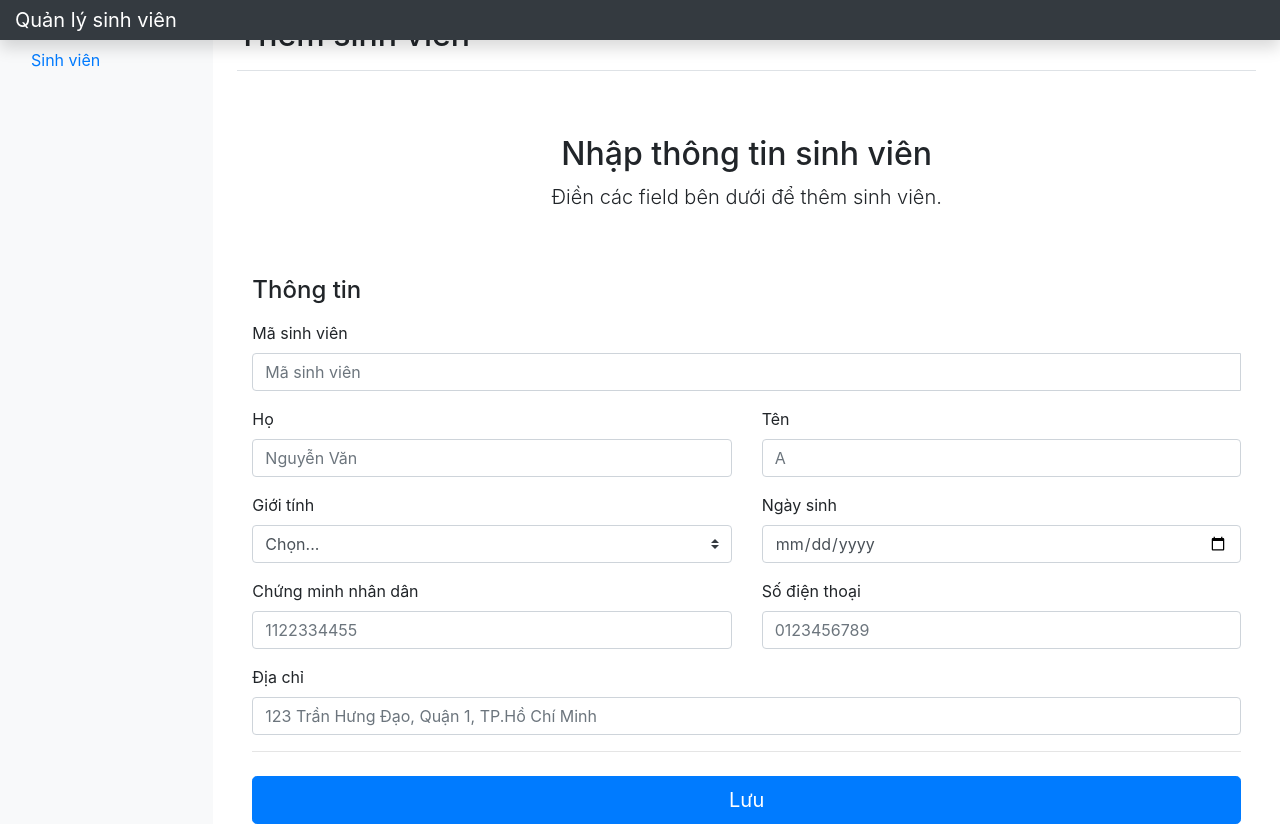
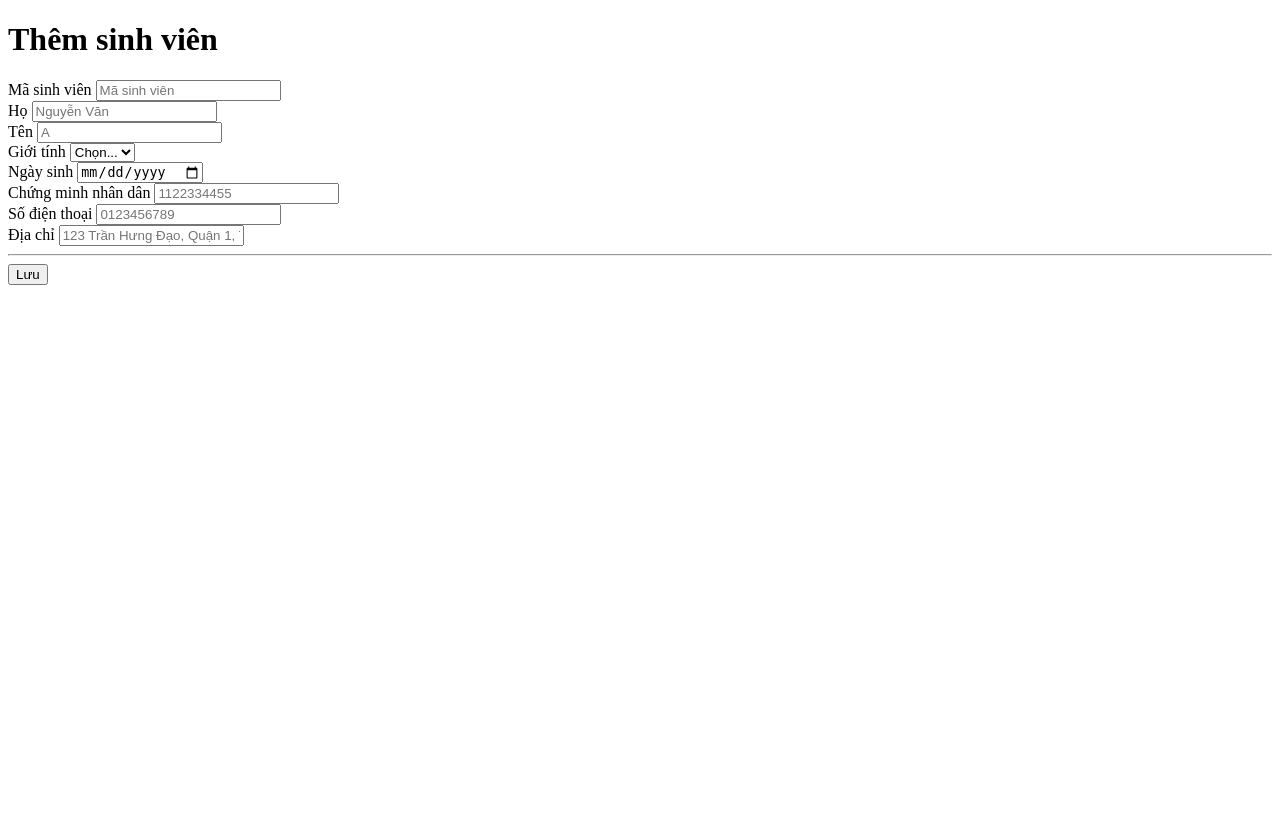
Before and after one commit to fxpham/oopphp, a PHP site: page / in a window 1280 px wide. After the commit the page ends 285 px from the top, so only its background shows below. Run offline with PHP 8.4, Linux system fonts and the light colour scheme; some libraries are stand-ins or nearby versions.

Commit message:
[Update] - Cap nhat giao dien

```diff
--- a/index.php
+++ b/index.php
@@ -4,89 +4,34 @@
   <head>
     <meta charset="utf-8">
     <meta name="viewport" content="width=device-width, initial-scale=1, shrink-to-fit=no">
-    <title>Dashboard Template · Bootstrap</title>
-
-    <link href="./assets/bootstrap/css/bootstrap.min.css" rel="stylesheet">
-    <meta name="theme-color" content="#563d7c">
-    <style>
-      .bd-placeholder-img {
-        font-size: 1.125rem;
-        text-anchor: middle;
-        -webkit-user-select: none;
-        -moz-user-select: none;
-        -ms-user-select: none;
-        user-select: none;
-      }
-
-      @media (min-width: 768px) {
-        .bd-placeholder-img-lg {
-          font-size: 3.5rem;
-        }
-      }
-    </style>
-    <!-- Custom styles for this template -->
-    <link href="./assets/css/dashboard.css" rel="stylesheet">
+    <title>Bai tap</title>
   </head>
 
   <body>
-    <nav class="navbar navbar-dark fixed-top bg-dark flex-md-nowrap p-0 shadow">
-      <a class="navbar-brand col-sm-3 col-md-2 mr-0" href="#">Quản lý sinh viên</a>
-    </nav>
-
     <div class="container-fluid">
       <div class="row">
-        <nav class="col-md-2 d-none d-md-block bg-light sidebar">
-          <div class="sidebar-sticky">
-            <ul class="nav flex-column">
-              <li class="nav-item">
-                <a class="nav-link" href="./">Tổng quan</a>
-              </li>
-              <li class="nav-item">
-                <a class="nav-link active" href="./sinh_vien.php">Sinh viên</a>
-              </li>
-            </ul>
-          </div>
-        </nav>
-
         <main role="main" class="col-md-9 ml-sm-auto col-lg-10 px-4">
           <div class="d-flex justify-content-between flex-wrap flex-md-nowrap align-items-center pt-3 pb-2 mb-3 border-bottom">
             <h1 class="h2">Thêm sinh viên</h1>
           </div>
           <div class="container">
-            <div class="py-5 text-center">
-              <h2>Nhập thông tin sinh viên</h2>
-              <p class="lead">Điền các field bên dưới để thêm sinh viên.</p>
-            </div>
-
             <div class="row">
               <div class="col-md-12 order-md-1">
-                <h4 class="mb-3">Thông tin</h4>
                 <form action="includes/sinhvien.inc.php" method="post" class="needs-validation" novalidate>
 
                   <div class="mb-3">
                     <label for="msv">Mã sinh viên</label>
-                    <div class="input-group">
                       <input type="text" class="form-control" id="msv" name="msv" placeholder="Mã sinh viên" required>
-                      <div class="invalid-feedback" style="width: 100%;">
-                        Mã sinh viên là bắt buộc.
-                      </div>
-                    </div>
                   </div>
 
                   <div class="row">
                     <div class="col-md-6 mb-3">
                       <label for="lastName">Họ</label>
                       <input type="text" class="form-control" id="lastName" name="ho" placeholder="Nguyễn Văn" value="" required>
-                      <div class="invalid-feedback">
-                        Valid last name is required.
-                      </div>
                     </div>
                     <div class="col-md-6 mb-3">
                       <label for="firstName">Tên</label>
                       <input type="text" class="form-control" id="firstName" name="ten" placeholder="A" value="" required>
-                      <div class="invalid-feedback">
-                        Valid first name is required.
-                      </div>
                     </div>
                   </div>
 
@@ -98,16 +43,10 @@
                         <option value="nam">Nam</option>
                         <option value="nu">Nữ</option>
                       </select>
-                      <div class="invalid-feedback">
-                        Vui lòng chọn giới tính.
-                      </div>
                     </div>
                     <div class="col-md-6 mb-3">
                       <label for="dob">Ngày sinh</label>
                       <input type="date" class="form-control" id="dob" name="ngay_sinh" required>
-                      <div class="invalid-feedback">
-                        Vui lòng nhập Ngày sinh.
-                      </div>
                     </div>
                   </div>
 
@@ -115,25 +54,16 @@
                     <div class="col-md-6 mb-3">
                       <label for="cmnd">Chứng minh nhân dân</label>
                       <input type="text" class="form-control" id="cmnd" name="cmnd" placeholder="1122334455" required>
-                      <div class="invalid-feedback">
-                        Vui lòng nhập chứng minh nhân dân.
-                      </div>
                     </div>
                     <div class="col-md-6 mb-3">
                       <label for="sdt">Số điện thoại</label>
                       <input type="text" class="form-control" id="sdt" name="sdt" placeholder="0123456789" required>
-                      <div class="invalid-feedback">
-                        Vui lòng nhập số điện thoại.
-                      </div>
                     </div>
                   </div>
 
                   <div class="mb-3">
                     <label for="address">Địa chỉ</label>
                     <input type="text" class="form-control" id="address" name="dia_chi" placeholder="123 Trần Hưng Đạo, Quận 1, TP.Hồ Chí Minh">
-                    <div class="invalid-feedback">
-                      Vui lòng nhập thông tin địa chỉ.
-                    </div>
                   </div>
                   <input type="hidden" name="loai_du_lieu" value="sinh_vien" />
 
```
